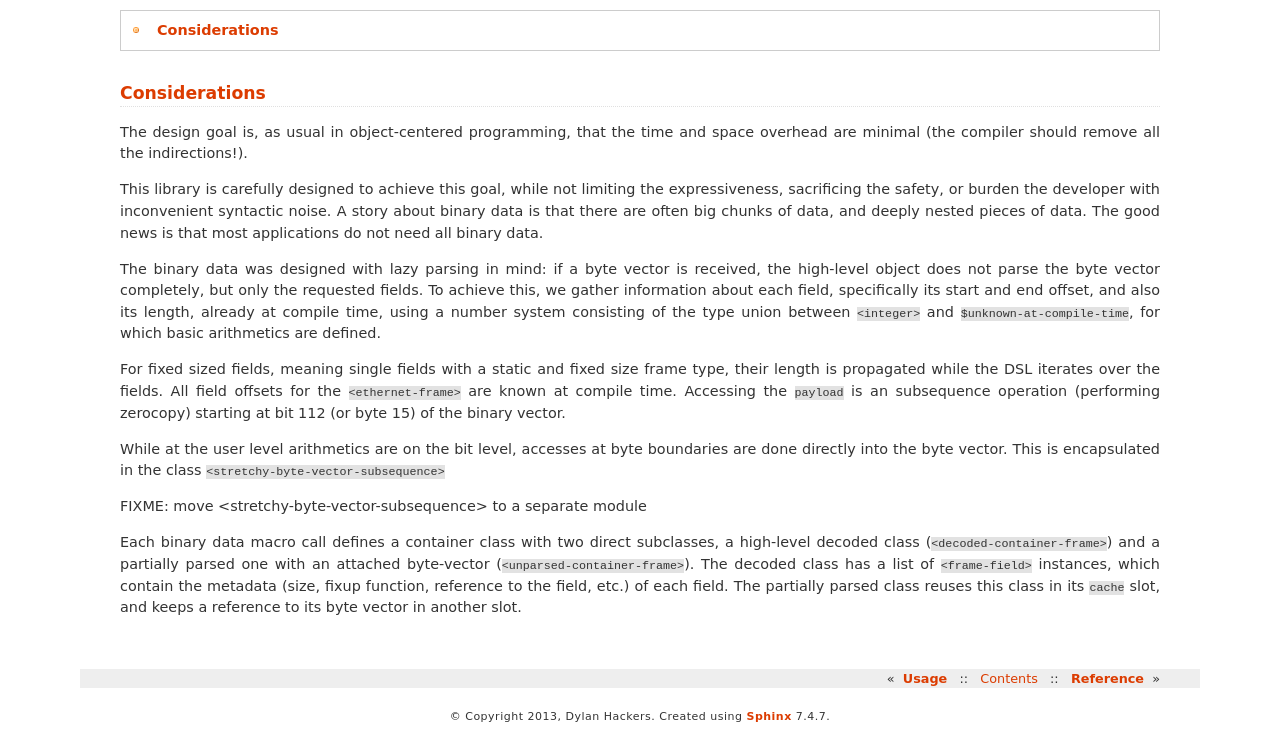
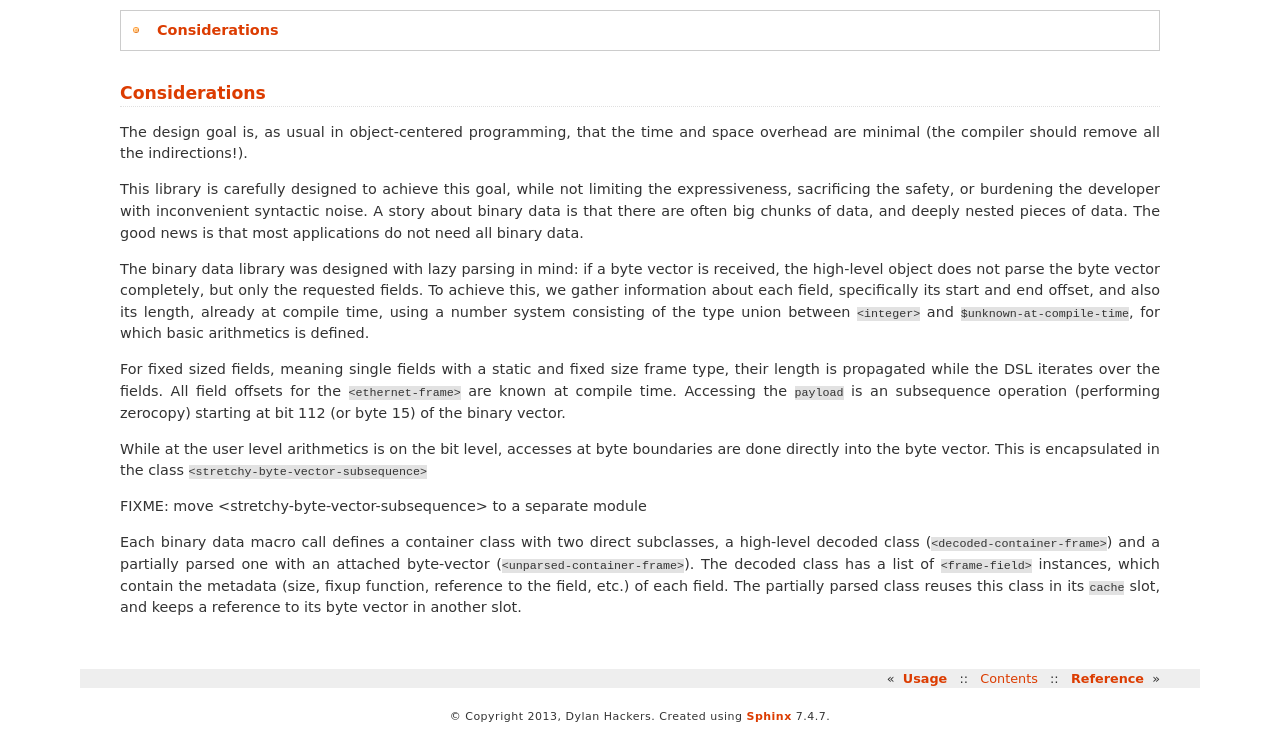
Before and after one commit to dylan-lang/binary-data, a Sphinx documentation site: the page built from documentation/source/efficiency.rst, in a window 1280 px wide. Shown: the part 379-1112 px from the top of the page. Built offline with Sphinx 7.4.7, drawn with Linux system fonts in a browser that asks for light colours; cross-references to code outside the pages are shown as plain code.

Commit message:
fix typos

```diff
--- a/documentation/source/efficiency.rst
+++ b/documentation/source/efficiency.rst
@@ -15,19 +15,19 @@ time and space overhead are minimal (the compiler should remove all
 the indirections!).
 
 This library is carefully designed to achieve this goal, while not
-limiting the expressiveness, sacrificing the safety, or burden the
+limiting the expressiveness, sacrificing the safety, or burdening the
 developer with inconvenient syntactic noise. A story about binary data
 is that there are often big chunks of data, and deeply nested pieces
 of data. The good news is that most applications do not need all
 binary data.
 
-The binary data was designed with lazy parsing in mind: if a byte
-vector is received, the high-level object does not parse the byte
+The binary data library was designed with lazy parsing in mind: if a
+byte vector is received, the high-level object does not parse the byte
 vector completely, but only the requested fields. To achieve this, we
 gather information about each field, specifically its start and end
 offset, and also its length, already at compile time, using a number
 system consisting of the type union between :drm:`<integer>` and
-:const:`$unknown-at-compile-time`, for which basic arithmetics are
+:const:`$unknown-at-compile-time`, for which basic arithmetics is
 defined.
 
 For fixed sized fields, meaning single fields with a static and fixed
@@ -37,7 +37,7 @@ known at compile time. Accessing the ``payload`` is an subsequence
 operation (performing zerocopy) starting at bit 112 (or byte 15) of
 the binary vector.
 
-While at the user level arithmetics are on the bit level, accesses at
+While at the user level arithmetics is on the bit level, accesses at
 byte boundaries are done directly into the byte vector. This is
 encapsulated in the class :class:`<stretchy-byte-vector-subsequence>`
 
--- a/documentation/source/index.rst
+++ b/documentation/source/index.rst
@@ -11,7 +11,8 @@ The design goals are manifold: concise expressive syntax, efficient
 conversion between byte vectors and high level objects (in both
 directions, by using zerocopy and lazy parsing
 technology). Inspiration for this library is taken among others from
-the defstorage macro and the tool scapy.
+the defstorage macro (from Genera, the LISP machine) and the tool
+`scapy <http://bb.secdev.org/scapy/wiki/Home>`__.
 
 A large body of implemented binary data formats using this library can
 be found at `GitHub
```
Also changed, not shown: documentation/source/usage.rst (+8 -8 lines).
